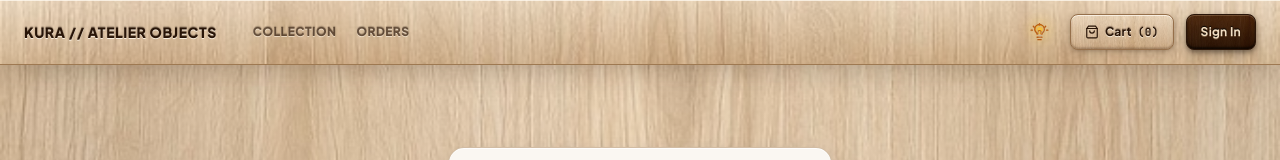
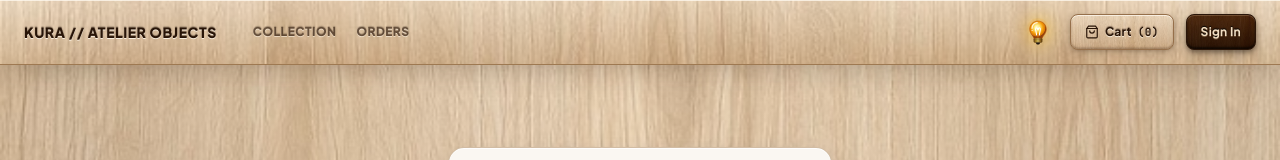
Before and after one commit to nutsa-dev/10x-shop-nutsa, a React (Vite) app: page /login in a window 1280 px wide. Shown: the top 160 px of the page. Built offline with nearby package versions, Linux system fonts and the light colour scheme.

Commit message:
feat: replace flat bulb icon with realistic 3D Edison lightbulb SVG

```diff
--- a/src/components/layout/Navbar.tsx
+++ b/src/components/layout/Navbar.tsx
@@ -59,25 +59,25 @@ export const Navbar = () => {
 
         {/* Right Actions: Clean Balance */}
         <div className="flex items-center gap-3">
-          {/* Animated Lightbulb Theme Switcher (Lit on Light Mode, Unlit on Dark Mode) */}
+          {/* Realistic Edison Lightbulb Theme Switcher (Lit on Light Mode, Unlit on Dark Mode) */}
           <button
             type="button"
             onClick={toggleTheme}
             aria-label={theme === "light" ? "Turn off light (Dark mode)" : "Turn on light (Light mode)"}
             title={theme === "light" ? "Turn off light (Dark mode)" : "Turn on light (Light mode)"}
-            className="wood-engraved relative flex h-9 w-9 items-center justify-center rounded-full opacity-90 hover:opacity-100 transition-transform duration-500 active:scale-90"
+            className="relative flex h-10 w-10 items-center justify-center rounded-full transition-transform duration-500 hover:scale-110 active:scale-95"
           >
             <IconBulbOn
-              className={`absolute h-[19px] w-[19px] text-[#B45309] drop-shadow-[0_0_8px_rgba(251,191,36,0.9)] transition-all duration-500 ease-[cubic-bezier(0.22,1,0.36,1)] ${
+              className={`absolute h-7 w-7 drop-shadow-[0_0_10px_rgba(251,191,36,0.95)] transition-all duration-500 ease-[cubic-bezier(0.22,1,0.36,1)] ${
                 theme === "light"
                   ? "scale-100 opacity-100"
                   : "scale-75 opacity-0"
               }`}
             />
             <IconBulbOff
-              className={`absolute h-[18px] w-[18px] text-[#C8B29B] opacity-70 transition-all duration-500 ease-[cubic-bezier(0.22,1,0.36,1)] ${
+              className={`absolute h-7 w-7 drop-shadow-[0_2px_4px_rgba(0,0,0,0.6)] transition-all duration-500 ease-[cubic-bezier(0.22,1,0.36,1)] ${
                 theme === "dark"
-                  ? "scale-100 opacity-80"
+                  ? "scale-100 opacity-100"
                   : "scale-75 opacity-0"
               }`}
             />
--- a/src/components/ui/Icons.tsx
+++ b/src/components/ui/Icons.tsx
@@ -2,53 +2,199 @@ import type { SVGProps } from "react";
 
 export const IconBulbOn = (props: SVGProps<SVGSVGElement>) => (
   <svg
-    viewBox="0 0 24 24"
+    viewBox="0 0 32 32"
     fill="none"
-    stroke="currentColor"
-    strokeWidth={1.8}
-    strokeLinecap="round"
-    strokeLinejoin="round"
-    className="h-4 w-4"
+    xmlns="http://www.w3.org/2000/svg"
+    className="h-6 w-6"
     {...props}
   >
-    {/* Warm glowing glass fill */}
+    <defs>
+      {/* Ambient outer aura */}
+      <radialGradient id="bulbAura" cx="50%" cy="42%" r="50%">
+        <stop offset="0%" stopColor="#FDE047" stopOpacity="0.65" />
+        <stop offset="55%" stopColor="#F59E0B" stopOpacity="0.25" />
+        <stop offset="100%" stopColor="#F59E0B" stopOpacity="0" />
+      </radialGradient>
+      {/* Realistic 3D lit glass globe */}
+      <radialGradient id="bulbGlassOn" cx="44%" cy="38%" r="52%">
+        <stop offset="0%" stopColor="#FFFFFF" />
+        <stop offset="28%" stopColor="#FEF08A" />
+        <stop offset="68%" stopColor="#F59E0B" />
+        <stop offset="92%" stopColor="#D97706" />
+        <stop offset="100%" stopColor="#92400E" />
+      </radialGradient>
+      {/* Filament core glow */}
+      <radialGradient id="filamentGlow" cx="50%" cy="44%" r="28%">
+        <stop offset="0%" stopColor="#FFFFFF" stopOpacity="0.95" />
+        <stop offset="60%" stopColor="#FDE047" stopOpacity="0.55" />
+        <stop offset="100%" stopColor="#F59E0B" stopOpacity="0" />
+      </radialGradient>
+      {/* Realistic metallic brass screw base */}
+      <linearGradient id="brassBaseOn" x1="0%" y1="0%" x2="100%" y2="0%">
+        <stop offset="0%" stopColor="#78531A" />
+        <stop offset="28%" stopColor="#D4AF37" />
+        <stop offset="50%" stopColor="#FEF08A" />
+        <stop offset="75%" stopColor="#B48327" />
+        <stop offset="100%" stopColor="#5C3D10" />
+      </linearGradient>
+    </defs>
+
+    {/* Warm ambient glow */}
+    <circle cx="16" cy="13.5" r="13.5" fill="url(#bulbAura)" />
+
+    {/* Main glass Edison pear-shaped globe */}
     <path
-      d="M15 14c.2-1 .7-1.7 1.5-2.5 1-.9 1.5-2.2 1.5-3.5A6 6 0 0 0 6 8c0 1 .2 2.2 1.5 3.5.7.7 1.3 1.5 1.5 2.5"
-      fill="#FBBF24"
-      fillOpacity={0.85}
+      d="M16 3.5C10.75 3.5 6.5 7.6 6.5 12.7c0 3.15 1.65 5.65 3.2 7.55.85 1.05 1.45 2.15 1.6 3.25h9.4c.15-1.1.75-2.2 1.6-3.25 1.55-1.9 3.2-4.4 3.2-7.55 0-5.1-4.25-9.2-9.5-9.2Z"
+      fill="url(#bulbGlassOn)"
+      stroke="#B45309"
+      strokeWidth="0.6"
     />
-    {/* Filament */}
-    <path d="M10 14v-2.5a2 2 0 1 1 4 0V14" strokeWidth={1.5} />
-    {/* Base threads */}
-    <path d="M9 18h6" />
-    <path d="M10 21h4" />
-    {/* Light rays */}
-    <path d="M12 1v1.5" />
-    <path d="M4.22 4.22l1.06 1.06" />
-    <path d="M19.78 4.22l-1.06 1.06" />
-    <path d="M1.5 9H3" />
-    <path d="M21 9h1.5" />
+
+    {/* Inner filament hot core glow */}
+    <circle cx="16" cy="13.5" r="6" fill="url(#filamentGlow)" />
+
+    {/* Glass stem mount at bottom of globe */}
+    <path
+      d="M14.3 23.5v-4.2h3.4v4.2"
+      fill="#D97706"
+      fillOpacity="0.35"
+      stroke="#92400E"
+      strokeWidth="0.6"
+    />
+
+    {/* Glowing tungsten Edison filament coil */}
+    <path
+      d="M14.5 19.5L13.2 12.8c-.15-.8.45-1.5 1.25-1.5.55 0 1.05.35 1.2.9l.35 1.1.35-1.1c.15-.55.65-.9 1.2-.9.8 0 1.4.7 1.25 1.5L17.5 19.5"
+      stroke="#FFFFFF"
+      strokeWidth="1.25"
+      strokeLinecap="round"
+      strokeLinejoin="round"
+    />
+
+    {/* Specular curved glass highlight (top-left) */}
+    <path
+      d="M9.2 11.8c0-3.3 2.5-6.1 5.8-6.6"
+      stroke="#FFFFFF"
+      strokeWidth="1.4"
+      strokeLinecap="round"
+      strokeOpacity="0.85"
+    />
+    <circle cx="9.3" cy="14.2" r="0.7" fill="#FFFFFF" fillOpacity="0.75" />
+
+    {/* Brass screw base collar & threads */}
+    <rect
+      x="11.3"
+      y="23.2"
+      width="9.4"
+      height="4.8"
+      rx="1.2"
+      fill="url(#brassBaseOn)"
+      stroke="#5C3D10"
+      strokeWidth="0.5"
+    />
+    <path
+      d="M11.4 24.8h9.2M11.6 26.4h8.8"
+      stroke="#5C3D10"
+      strokeWidth="0.65"
+      strokeLinecap="round"
+    />
+
+    {/* Electrical bottom contact */}
+    <path
+      d="M13.2 28h5.6l-1.1 1.7c-.3.45-.8.7-1.35.7h-.7c-.55 0-1.05-.25-1.35-.7L13.2 28Z"
+      fill="#1F1610"
+    />
   </svg>
 );
 
 export const IconBulbOff = (props: SVGProps<SVGSVGElement>) => (
   <svg
-    viewBox="0 0 24 24"
+    viewBox="0 0 32 32"
     fill="none"
-    stroke="currentColor"
-    strokeWidth={1.8}
-    strokeLinecap="round"
-    strokeLinejoin="round"
-    className="h-4 w-4"
+    xmlns="http://www.w3.org/2000/svg"
+    className="h-6 w-6"
     {...props}
   >
-    {/* Unlit glass outline */}
-    <path d="M15 14c.2-1 .7-1.7 1.5-2.5 1-.9 1.5-2.2 1.5-3.5A6 6 0 0 0 6 8c0 1 .2 2.2 1.5 3.5.7.7 1.3 1.5 1.5 2.5" />
-    {/* Unlit filament */}
-    <path d="M10 14v-2a2 2 0 1 1 4 0v2" strokeOpacity={0.45} strokeWidth={1.4} />
-    {/* Base threads */}
-    <path d="M9 18h6" />
-    <path d="M10 21h4" />
+    <defs>
+      {/* Realistic unlit smoked glass gradient */}
+      <radialGradient id="bulbGlassOff" cx="38%" cy="32%" r="60%">
+        <stop offset="0%" stopColor="#FFFFFF" stopOpacity="0.32" />
+        <stop offset="45%" stopColor="#D6C7B2" stopOpacity="0.14" />
+        <stop offset="85%" stopColor="#5C4938" stopOpacity="0.22" />
+        <stop offset="100%" stopColor="#2A1E14" stopOpacity="0.45" />
+      </radialGradient>
+      {/* Unlit antique brass screw base */}
+      <linearGradient id="brassBaseOff" x1="0%" y1="0%" x2="100%" y2="0%">
+        <stop offset="0%" stopColor="#3E3023" />
+        <stop offset="30%" stopColor="#8C7355" />
+        <stop offset="50%" stopColor="#B89F7D" />
+        <stop offset="75%" stopColor="#6E583F" />
+        <stop offset="100%" stopColor="#2E2218" />
+      </linearGradient>
+    </defs>
+
+    {/* Unlit glass Edison pear-shaped globe */}
+    <path
+      d="M16 3.5C10.75 3.5 6.5 7.6 6.5 12.7c0 3.15 1.65 5.65 3.2 7.55.85 1.05 1.45 2.15 1.6 3.25h9.4c.15-1.1.75-2.2 1.6-3.25 1.55-1.9 3.2-4.4 3.2-7.55 0-5.1-4.25-9.2-9.5-9.2Z"
+      fill="url(#bulbGlassOff)"
+      stroke="#9C8770"
+      strokeWidth="0.8"
+      strokeOpacity="0.7"
+    />
+
+    {/* Internal glass stem mount */}
+    <path
+      d="M14.3 23.5v-4.2h3.4v4.2"
+      fill="#8C7355"
+      fillOpacity="0.2"
+      stroke="#8C7355"
+      strokeWidth="0.6"
+      strokeOpacity="0.6"
+    />
+
+    {/* Cold unlit tungsten wire coil */}
+    <path
+      d="M14.5 19.5L13.2 12.8c-.15-.8.45-1.5 1.25-1.5.55 0 1.05.35 1.2.9l.35 1.1.35-1.1c.15-.55.65-.9 1.2-.9.8 0 1.4.7 1.25 1.5L17.5 19.5"
+      stroke="#8C7355"
+      strokeWidth="0.9"
+      strokeLinecap="round"
+      strokeLinejoin="round"
+      strokeOpacity="0.65"
+    />
+
+    {/* Subtle curved glass reflection on unlit glass */}
+    <path
+      d="M9.2 11.8c0-3.3 2.5-6.1 5.8-6.6"
+      stroke="#FFFFFF"
+      strokeWidth="1.2"
+      strokeLinecap="round"
+      strokeOpacity="0.45"
+    />
+    <circle cx="9.3" cy="14.2" r="0.6" fill="#FFFFFF" fillOpacity="0.35" />
+
+    {/* Antique brass screw base */}
+    <rect
+      x="11.3"
+      y="23.2"
+      width="9.4"
+      height="4.8"
+      rx="1.2"
+      fill="url(#brassBaseOff)"
+      stroke="#2E2218"
+      strokeWidth="0.5"
+    />
+    <path
+      d="M11.4 24.8h9.2M11.6 26.4h8.8"
+      stroke="#2E2218"
+      strokeWidth="0.65"
+      strokeLinecap="round"
+    />
+
+    {/* Electrical bottom contact */}
+    <path
+      d="M13.2 28h5.6l-1.1 1.7c-.3.45-.8.7-1.35.7h-.7c-.55 0-1.05-.25-1.35-.7L13.2 28Z"
+      fill="#140E0A"
+    />
   </svg>
 );
 
--- a/src/pages/ProfilePage.tsx
+++ b/src/pages/ProfilePage.tsx
@@ -90,9 +90,9 @@ export const ProfilePage = () => {
             className="wood-btn flex items-center gap-1.5 rounded-lg px-3 py-1.5 text-xs"
           >
             {theme === "light" ? (
-              <IconBulbOn className="h-4 w-4 text-[#B45309] drop-shadow-[0_0_6px_rgba(251,191,36,0.85)]" />
+              <IconBulbOn className="h-5 w-5 drop-shadow-[0_0_6px_rgba(251,191,36,0.85)]" />
             ) : (
-              <IconBulbOff className="h-4 w-4 opacity-75" />
+              <IconBulbOff className="h-5 w-5" />
             )}
             <span className="capitalize">{theme} Mode</span>
           </button>
```
